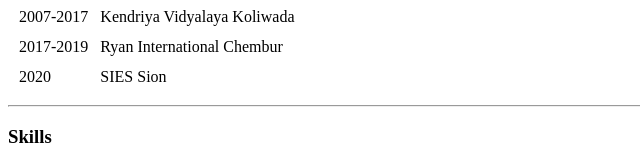
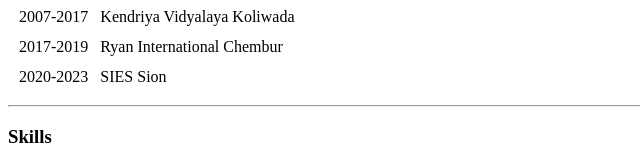
Before and after one commit to l2Aquel/cv, a plain HTML site: page index.html in a window 1280 px wide. Shown: the part 470-633 px from the top of the page, 0-640 px from the left. Drawn offline with Linux system fonts and the light colour scheme.

Commit message:
Update index.html

```diff
--- a/index.html
+++ b/index.html
@@ -40,7 +40,7 @@
           <td>Ryan International Chembur</td>
         </tr>
         <tr>
-          <td>2020</td>
+          <td>2020-2023</td>
           <td>SIES Sion</td>
         </tr>
       </tbody>
```
